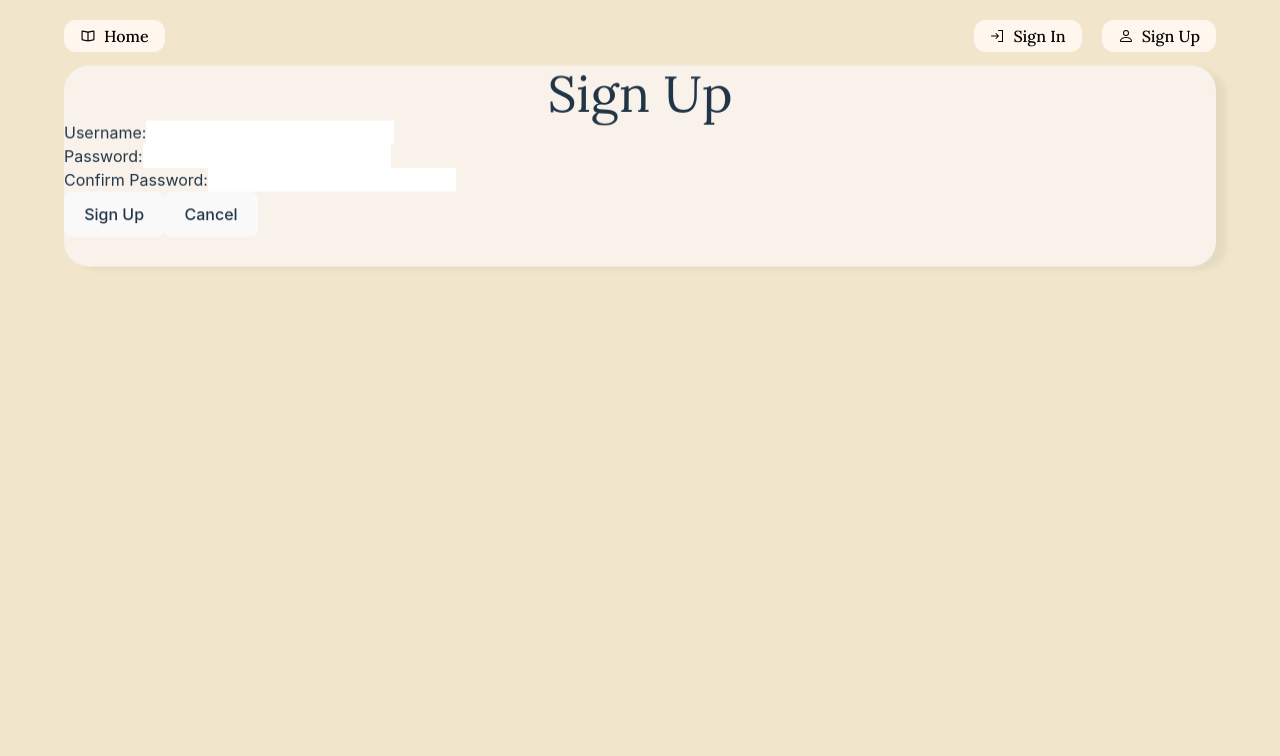
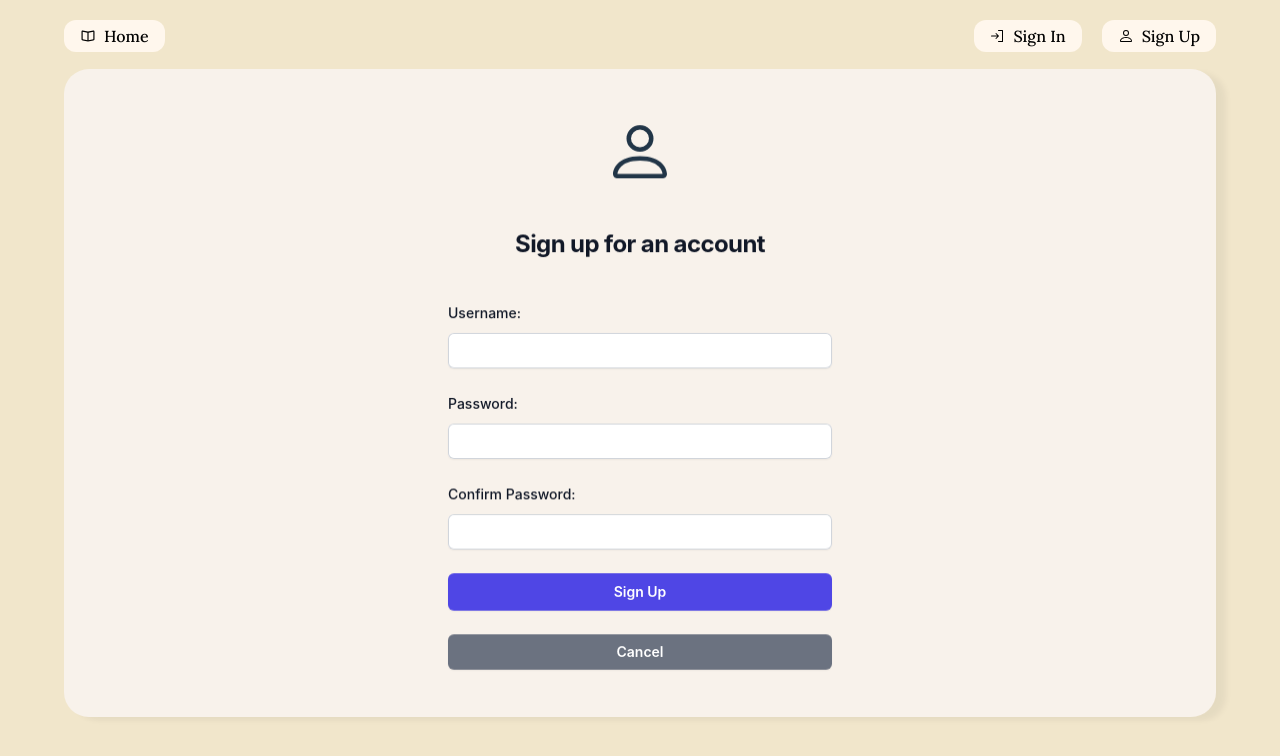
Before and after one commit to seeshbyrne/bookclub-frontend, a React (Vite) app: page /signup in a window 1280 px wide. Shown: the top 756 px of the page. Built offline with nearby package versions, Linux system fonts and the light colour scheme; no server answers.

Commit message:
updated sing in and sign up forms

```diff
--- a/package.json
+++ b/package.json
@@ -10,6 +10,7 @@
     "preview": "vite preview"
   },
   "dependencies": {
+    "@tailwindcss/forms": "^0.5.7",
     "axios": "^1.7.2",
     "react": "^18.2.0",
     "react-dom": "^18.2.0",
--- a/src/components/SigninForm/SigninForm.jsx
+++ b/src/components/SigninForm/SigninForm.jsx
@@ -1,6 +1,7 @@
 import { useState } from 'react';
 import { Link, useNavigate } from 'react-router-dom';
 import * as authService from '../../services/authService';
+import { IoMdBook } from "react-icons/io";
 
 const SigninForm = (props) => {
   const navigate = useNavigate();
@@ -32,12 +33,18 @@
   };
 
   return (
-    <main>
-      <h1>Log In</h1>
+    <main className="flex pt-12 flex-col justify-center px-6 lg:px-8">
+      <div className="sm:mx-auto sm:w-full sm:max-w-sm flex flex-col justify-center items-center">
+        <IoMdBook className='text-7xl' />
+        <h2 className="mt-10 text-center text-2xl font-bold leading-9 tracking-tight text-gray-900">Sign in to your account</h2>
+      </div>
+
+      <div className="mt-10 sm:mx-auto sm:w-full sm:max-w-sm">
         <p>{message}</p>
-      <form autoComplete="off" onSubmit={handleSubmit}>
+        <form className="space-y-6" autoComplete="off" onSubmit={handleSubmit}>
           <div>
-          <label htmlFor="email">Username:</label>
+            <label htmlFor="username" className="block text-sm font-medium leading-6 text-gray-900">Username:</label>
+            <div className="mt-2">
               <input
                 type="text"
                 autoComplete="off"
@@ -45,10 +52,15 @@
                 value={formData.username}
                 name="username"
                 onChange={handleChange}
+                required
+                className="block w-full rounded-md border-0 py-1.5 text-gray-900 shadow-sm ring-1 ring-inset ring-gray-300 placeholder:text-gray-400 focus:ring-2 focus:ring-inset focus:ring-indigo-600 sm:text-sm sm:leading-6"
               />
             </div>
+          </div>
+
           <div>
-          <label htmlFor="password">Password:</label>
+            <label htmlFor="password" className="block text-sm font-medium leading-6 text-gray-900">Password:</label>
+            <div className="mt-2">
               <input
                 type="password"
                 autoComplete="off"
@@ -56,15 +68,27 @@
                 value={formData.password}
                 name="password"
                 onChange={handleChange}
+                required
+                className="block w-full rounded-md border-0 py-1.5 text-gray-900 shadow-sm ring-1 ring-inset ring-gray-300 placeholder:text-gray-400 focus:ring-2 focus:ring-inset focus:ring-indigo-600 sm:text-sm sm:leading-6"
               />
             </div>
+          </div>
+
           <div>
-          <button>Log In</button>
-          <Link to="/">
-            <button>Cancel</button>
+            <button type="submit" className="flex w-full justify-center rounded-md bg-indigo-600 px-3 py-1.5 text-sm font-semibold leading-6 text-white shadow-sm hover:bg-indigo-500 focus-visible:outline focus-visible:outline-2 focus-visible:outline-offset-2 focus-visible:outline-indigo-600">Log In</button>
+          </div>
+          <div className="flex w-full justify-center mt-4">
+            <Link to="/" className="flex w-full justify-center bg-gray-500 rounded-md px-3 py-1.5 text-sm font-semibold leading-6 text-white shadow-sm hover:bg-gray-400 focus-visible:outline focus-visible:outline-2 focus-visible:outline-offset-2 focus-visible:outline-gray-600">
+              Cancel
             </Link>
           </div>
         </form>
+
+        <p className="mt-10 text-center text-sm text-gray-500">
+          Not a member?
+          <a href="/signup" className="font-semibold leading-6 text-indigo-600 hover:text-indigo-500"> Sign Up</a>
+        </p>
+      </div>
     </main>
   );
 };
--- a/src/components/SignupForm/SignupForm.jsx
+++ b/src/components/SignupForm/SignupForm.jsx
@@ -1,6 +1,7 @@
 import { useState } from 'react';
 import { Link, useNavigate } from 'react-router-dom';
 import * as authService from '../../services/authService';
+import { BsPerson } from "react-icons/bs";
 
 const SignupForm = (props) => {
   const navigate = useNavigate();
@@ -37,47 +38,73 @@
   };
 
   return (
-    <main>
-      <h1>Sign Up</h1>
+    <main className="flex flex-col justify-center px-6 py-12 lg:px-8">
+      <div className="sm:mx-auto sm:w-full sm:max-w-sm flex flex-col justify-center items-center">
+        <BsPerson className='text-7xl' />
+        <h2 className="mt-10 text-center text-2xl font-bold leading-9 tracking-tight text-gray-900">Sign up for an account</h2>
+      </div>
+
+      <div className="mt-10 sm:mx-auto sm:w-full sm:max-w-sm">
         <p>{message}</p>
-      <form onSubmit={handleSubmit}>
+        <form className="space-y-6" autoComplete="off" onSubmit={handleSubmit}>
           <div>
-          <label htmlFor="username">Username:</label>
+            <label htmlFor="username" className="block text-sm font-medium leading-6 text-gray-900">Username:</label>
+            <div className="mt-2">
               <input
                 type="text"
-            id="name"
+                autoComplete="off"
+                id="username"
                 value={username}
                 name="username"
                 onChange={handleChange}
+                required
+                className="block w-full rounded-md border-0 py-1.5 text-gray-900 shadow-sm ring-1 ring-inset ring-gray-300 placeholder:text-gray-400 focus:ring-2 focus:ring-inset focus:ring-indigo-600 sm:text-sm sm:leading-6"
               />
             </div>
+          </div>
+
           <div>
-          <label htmlFor="password">Password:</label>
+            <label htmlFor="password" className="block text-sm font-medium leading-6 text-gray-900">Password:</label>
+            <div className="mt-2">
               <input
                 type="password"
+                autoComplete="off"
                 id="password"
                 value={password}
                 name="password"
                 onChange={handleChange}
+                required
+                className="block w-full rounded-md border-0 py-1.5 text-gray-900 shadow-sm ring-1 ring-inset ring-gray-300 placeholder:text-gray-400 focus:ring-2 focus:ring-inset focus:ring-indigo-600 sm:text-sm sm:leading-6"
               />
             </div>
+          </div>
+
           <div>
-          <label htmlFor="confirm">Confirm Password:</label>
+            <label htmlFor="confirm" className="block text-sm font-medium leading-6 text-gray-900">Confirm Password:</label>
+            <div className="mt-2">
               <input
                 type="password"
+                autoComplete="off"
                 id="confirm"
                 value={passwordConf}
                 name="passwordConf"
                 onChange={handleChange}
+                required
+                className="block w-full rounded-md border-0 py-1.5 text-gray-900 shadow-sm ring-1 ring-inset ring-gray-300 placeholder:text-gray-400 focus:ring-2 focus:ring-inset focus:ring-indigo-600 sm:text-sm sm:leading-6"
               />
             </div>
+          </div>
+
           <div>
-          <button disabled={isFormInvalid()}>Sign Up</button>
-          <Link to="/">
-            <button>Cancel</button>
+            <button type="submit" disabled={isFormInvalid()} className="flex w-full justify-center rounded-md bg-indigo-600 px-3 py-1.5 text-sm font-semibold leading-6 text-white shadow-sm hover:bg-indigo-500 focus-visible:outline focus-visible:outline-2 focus-visible:outline-offset-2 focus-visible:outline-indigo-600">Sign Up</button>
+          </div>
+          <div className="flex w-full justify-center mt-4">
+            <Link to="/" className="flex w-full justify-center bg-gray-500 rounded-md px-3 py-1.5 text-sm font-semibold leading-6 text-white shadow-sm hover:bg-gray-400 focus-visible:outline focus-visible:outline-2 focus-visible:outline-offset-2 focus-visible:outline-gray-600">
+              Cancel
             </Link>
           </div>
         </form>
+      </div>
     </main>
   );
 };
--- a/tailwind.config.js
+++ b/tailwind.config.js
@@ -6,5 +6,7 @@
   theme: {
     extend: {},
   },
-  plugins: [],
+  plugins: [
+    require('@tailwindcss/forms')
+  ],
 }
```
Lines whose indentation alone changed are shown as unchanged.
